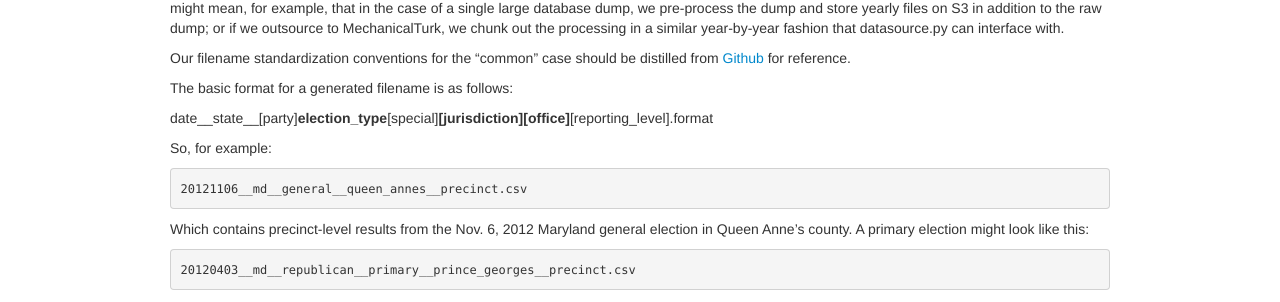
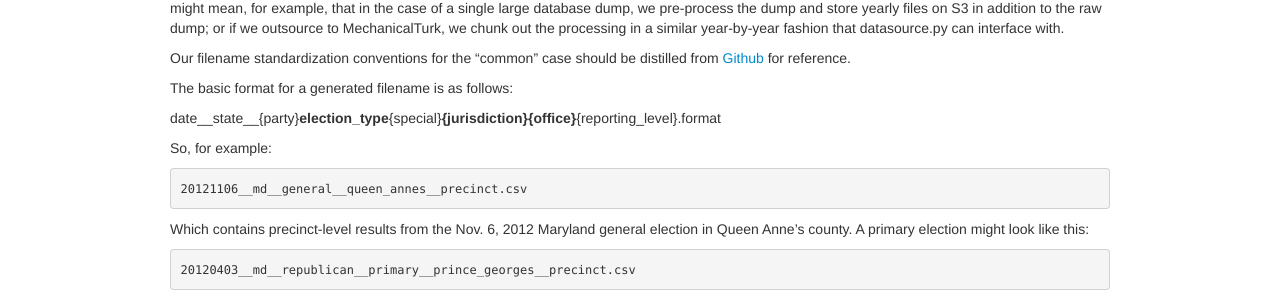
Before and after one commit to openelections/docs, a Jekyll site: the page built from archivestandardization.md, in a window 1280 px wide. Shown: the part 282-584 px from the top of the page. Built offline with Jekyll 4.4.1, drawn with Linux system fonts in a browser that asks for light colours; nearby versions of some CDN libraries; some web fonts are replaced; part of the change alters nothing that is shown.

```diff
--- a/archivestandardization.md
+++ b/archivestandardization.md
@@ -20,7 +20,7 @@ Our filename standardization conventions for the “common” case should be dis
 
 The basic format for a generated filename is as follows:
 
-date__state__[party]__election_type__[special]__[jurisdiction][office]__[reporting_level].format
+date__state__{party}__election_type__{special}__{jurisdiction}{office}__{reporting_level}.format
 
 So, for example:
 
```
